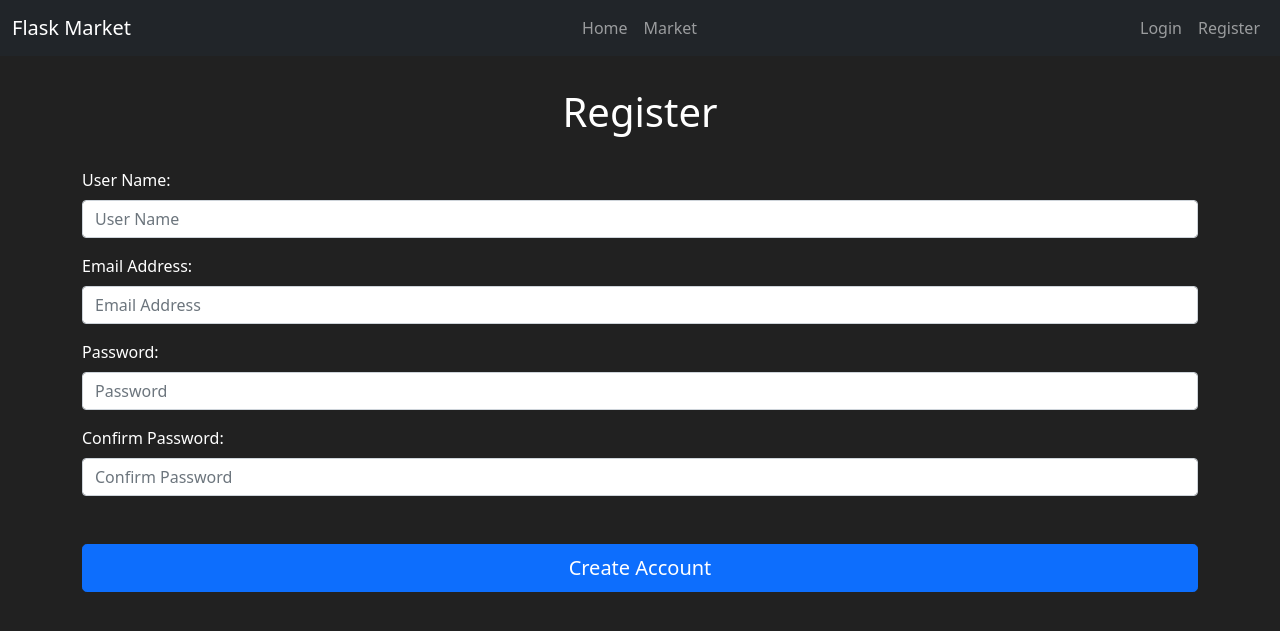
After one commit to parzival867/market-tutorial, a Flask app: page /register in a window 1280 px wide. The commit adds this page. Shown: the top 631 px of the page. Run offline with Flask 2, Linux system fonts and the light colour scheme.

Commit message:
Add forms.py -> using flask-wtf and wtforms Created register form and register.html template and route Add the form to __init__.py

```diff
--- a/market/__init__.py
+++ b/market/__init__.py
@@ -1,8 +1,10 @@
 from flask import Flask, render_template
 from flask_sqlalchemy import SQLAlchemy
+
 app = Flask(__name__)
 app.config['SQLALCHEMY_DATABASE_URI'] = 'sqlite:///market.db'
 app.config['SQLALCHEMY_TRACK_MODIFICATIONS'] = False
+app.config['SECRET_KEY'] = 'dev'
 # how to use db.init_app(app)
 db = SQLAlchemy(app)
 
--- /dev/null
+++ b/market/forms.py
@@ -0,0 +1,10 @@
+from flask_wtf import FlaskForm
+from wtforms import StringField, PasswordField, SubmitField
+
+
+class RegisterForm(FlaskForm):
+	username = StringField(label='User Name:')
+	email_address = StringField(label='Email Address:')
+	password1 = PasswordField(label='Password:')
+	password2 = PasswordField(label='Confirm Password:')
+	submit = SubmitField(label='Create Account')
--- a/market/routes.py
+++ b/market/routes.py
@@ -1,6 +1,8 @@
+from flask.helpers import url_for
 from . import app
 from flask import render_template
 from market.models import Item
+from market.forms import RegisterForm
 
 @app.route('/')
 @app.route('/home')
@@ -11,3 +13,8 @@ def home_page():
 def market_page():
 	items = Item.query.all()
 	return render_template('market.html', items=items)
+
+@app.route('/register')
+def register_page():
+	form = RegisterForm()
+	return render_template('register.html', form=form)
--- a/market/templates/base.html
+++ b/market/templates/base.html
@@ -39,7 +39,7 @@
                     </div>
                     <div class="navbar-nav ml-auto">
                         <a class="nav-link" href="#">Login</a>
-                        <a class="nav-link" href="#">Register</a>
+                        <a class="nav-link" href="{{ url_for('register_page') }}">Register</a>
                     </div>
                 </div>
             </nav>
--- /dev/null
+++ b/market/templates/register.html
@@ -0,0 +1,28 @@
+{% extends 'base.html' %}
+
+{% block title %}
+	Register Page
+{% endblock %}
+
+{% block main %}
+<h1 class="text-center p-3 my-3">Register</h1>
+<div class="container">
+	<form method="post" class="form-register">
+		{{ form.username.label(class="form-label") }}
+		{{ form.username(class="form-control mb-3", placeholder="User Name")}}
+
+		{{ form.email_address.label(class="form-label") }}
+		{{ form.email_address(class="form-control mb-3", placeholder="Email Address")}}
+
+		{{ form.password1.label(class="form-label") }}
+		{{ form.password1(class="form-control mb-3", placeholder="Password")}}
+
+		{{ form.password2.label(class="form-label") }}
+		{{ form.password2(class="form-control mb-3", placeholder="Confirm Password")}}
+
+		<div class="d-grid my-5">
+			{{ form.submit(class="btn btn-primary btn-lg btn-block") }}
+		</div>
+	</form>
+</div>
+{% endblock %}
```
